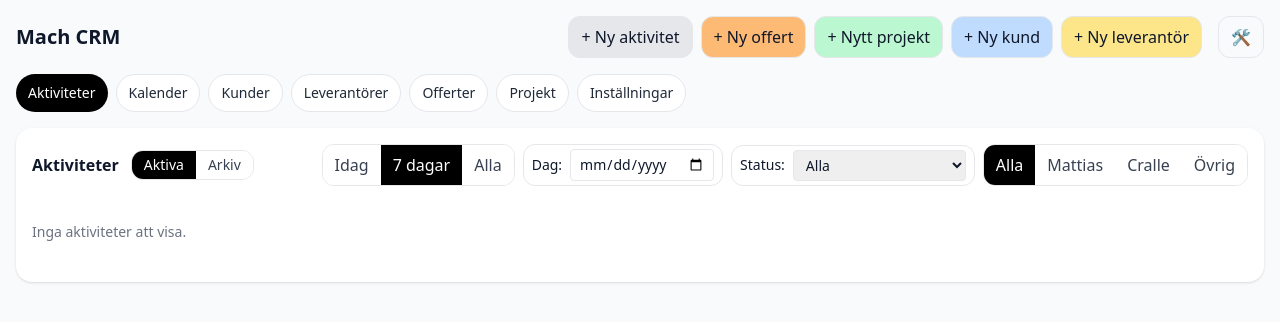
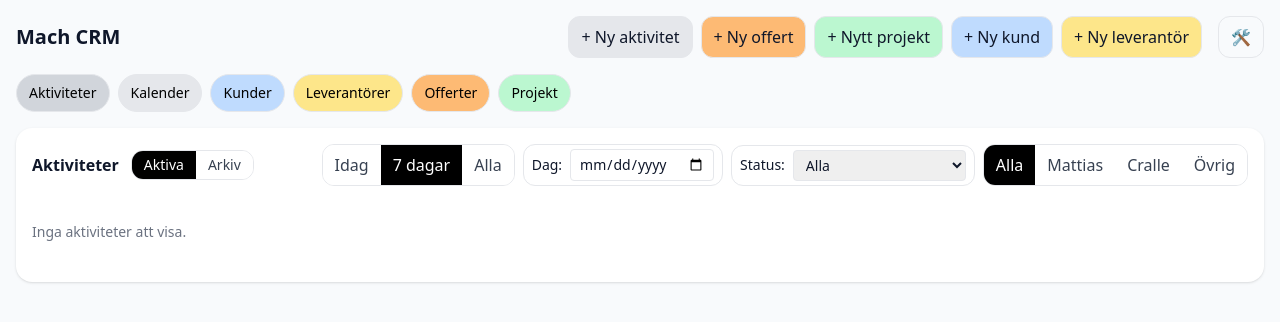
Before and after one commit to CralleMachab/mach-crm-new, a React (Vite) app: page / in a window 1280 px wide. Shown: the top 322 px of the page. Built offline with nearby package versions, Linux system fonts and the light colour scheme.

Commit message:
Update App.jsx

```diff
--- a/src/App.jsx
+++ b/src/App.jsx
@@ -2153,95 +2153,88 @@ export default function App() {
       <div className="flex flex-col gap-4">
         {/* Meny-knappar (ersätter sidomenyn) */}
         <div className="flex flex-wrap gap-2">
+  {/* Aktiviteter – ljusgrå som + Ny aktivitet */}
   <button
     type="button"
     onClick={() => setView("activities")}
     className={
-              "px-3 py-2 rounded-full text-sm " +
+      "px-3 py-2 rounded-full text-sm border " +
       (view === "activities"
-                ? "bg-black text-white"
-                : "bg-white text-gray-800 border hover:bg-gray-50")
+        ? "bg-gray-300 text-black"
+        : "bg-gray-200 text-black hover:bg-gray-300")
     }
   >
     Aktiviteter
   </button>
 
+  {/* Kalender – grå */}
   <button
     type="button"
     onClick={() => setView("activitiesCalendar")}
     className={
-              "px-3 py-2 rounded-full text-sm " +
+      "px-3 py-2 rounded-full text-sm border " +
       (view === "activitiesCalendar"
-                ? "bg-black text-white"
-                : "bg-white text-gray-800 border hover:bg-gray-50")
+        ? "bg-gray-300 text-black"
+        : "bg-gray-200 text-black hover:bg-gray-300")
     }
   >
     Kalender
   </button>
 
+  {/* Kunder – samma ljusblå som + Ny kund */}
   <button
     type="button"
     onClick={() => setView("customers")}
     className={
-              "px-3 py-2 rounded-full text-sm " +
+      "px-3 py-2 rounded-full text-sm border " +
       (view === "customers"
-                ? "bg-black text-white"
-                : "bg-white text-gray-800 border hover:bg-gray-50")
+        ? "bg-blue-300 text-black"
+        : "bg-blue-200 text-black hover:bg-blue-300")
     }
   >
     Kunder
   </button>
 
+  {/* Leverantörer – samma gul som + Ny leverantör */}
   <button
     type="button"
     onClick={() => setView("suppliers")}
     className={
-              "px-3 py-2 rounded-full text-sm " +
+      "px-3 py-2 rounded-full text-sm border " +
       (view === "suppliers"
-                ? "bg-black text-white"
-                : "bg-white text-gray-800 border hover:bg-gray-50")
+        ? "bg-amber-300 text-black"
+        : "bg-amber-200 text-black hover:bg-amber-300")
     }
   >
     Leverantörer
   </button>
 
+  {/* Offerter – samma orange som + Ny offert */}
   <button
     type="button"
     onClick={() => setView("offers")}
     className={
-              "px-3 py-2 rounded-full text-sm " +
+      "px-3 py-2 rounded-full text-sm border " +
       (view === "offers"
-                ? "bg-black text-white"
-                : "bg-white text-gray-800 border hover:bg-gray-50")
+        ? "bg-orange-400 text-black"
+        : "bg-orange-300 text-black hover:bg-orange-400")
     }
   >
     Offerter
   </button>
 
+  {/* Projekt – samma grön som + Nytt projekt */}
   <button
     type="button"
     onClick={() => setView("projects")}
     className={
-              "px-3 py-2 rounded-full text-sm " +
+      "px-3 py-2 rounded-full text-sm border " +
       (view === "projects"
-                ? "bg-black text-white"
-                : "bg-white text-gray-800 border hover:bg-gray-50")
+        ? "bg-green-300 text-black"
+        : "bg-green-200 text-black hover:bg-green-300")
     }
   >
     Projekt
-          </button>
-
-          <button
-            type="button"
-            onClick={() => setView("settings")}
-            className={
-              "px-3 py-2 rounded-full text-sm " +
-              (view === "settings"
-                ? "bg-black text-white"
-                : "bg-white text-gray-800 border hover:bg-gray-50")
-            }
-          >
-            Inställningar
   </button>
 </div>
 
```
Lines whose indentation alone changed are shown as unchanged.
